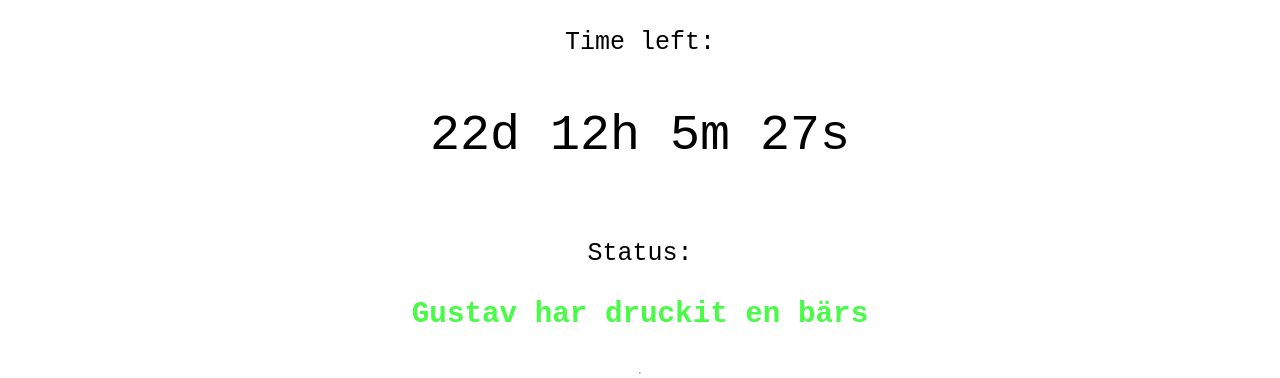
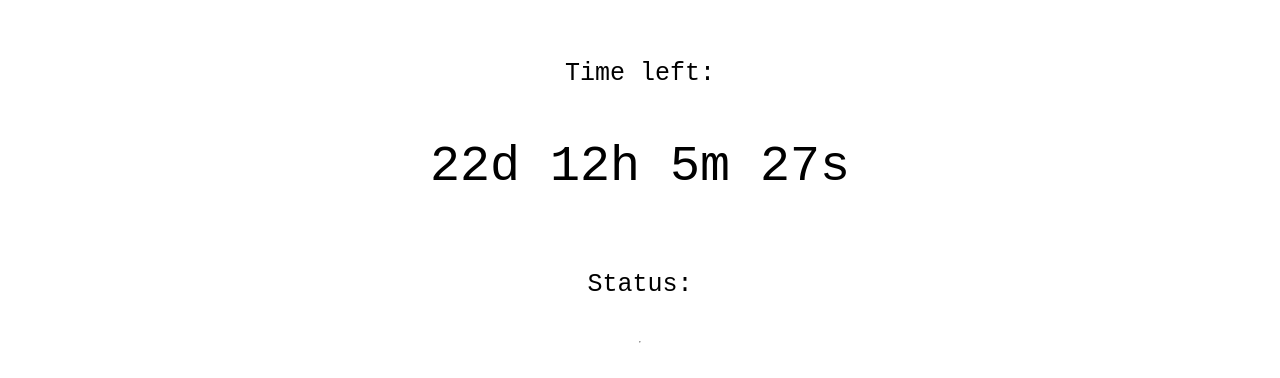
Before and after one commit to Simon0820/-reCountdown, a plain HTML site: page index.html in a window 1280 px wide. Shown: the part 1235-1613 px from the top of the page. Drawn offline with Linux system fonts and the light colour scheme.

Commit message:
Gustav drunk status new

```diff
--- a/javascript.js
+++ b/javascript.js
@@ -41,7 +41,7 @@ setInterval( function(){
   // #ccff15 NEON YELLOW
 
   // month == 1 && date == 28 && hour >= 5 && hour <= 6
-  if (hour >= 12 && hour <= 18){
+  if (hour >= 18 && hour < 20){
     var status = document.getElementById("status");
     status.textContent = "Gustav har druckit en bärs";
     status.style.color = "#48fb47";
```
Also changed, not shown: page.html (+1 -1 lines).
